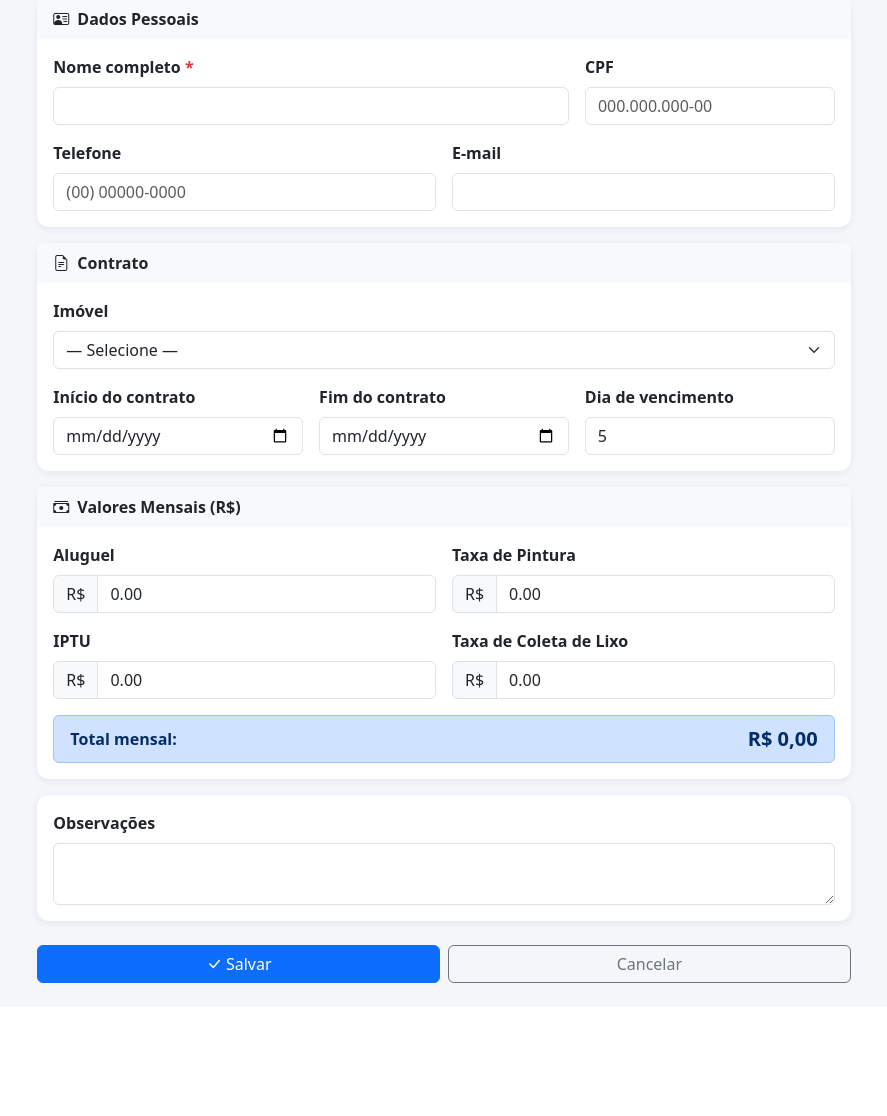
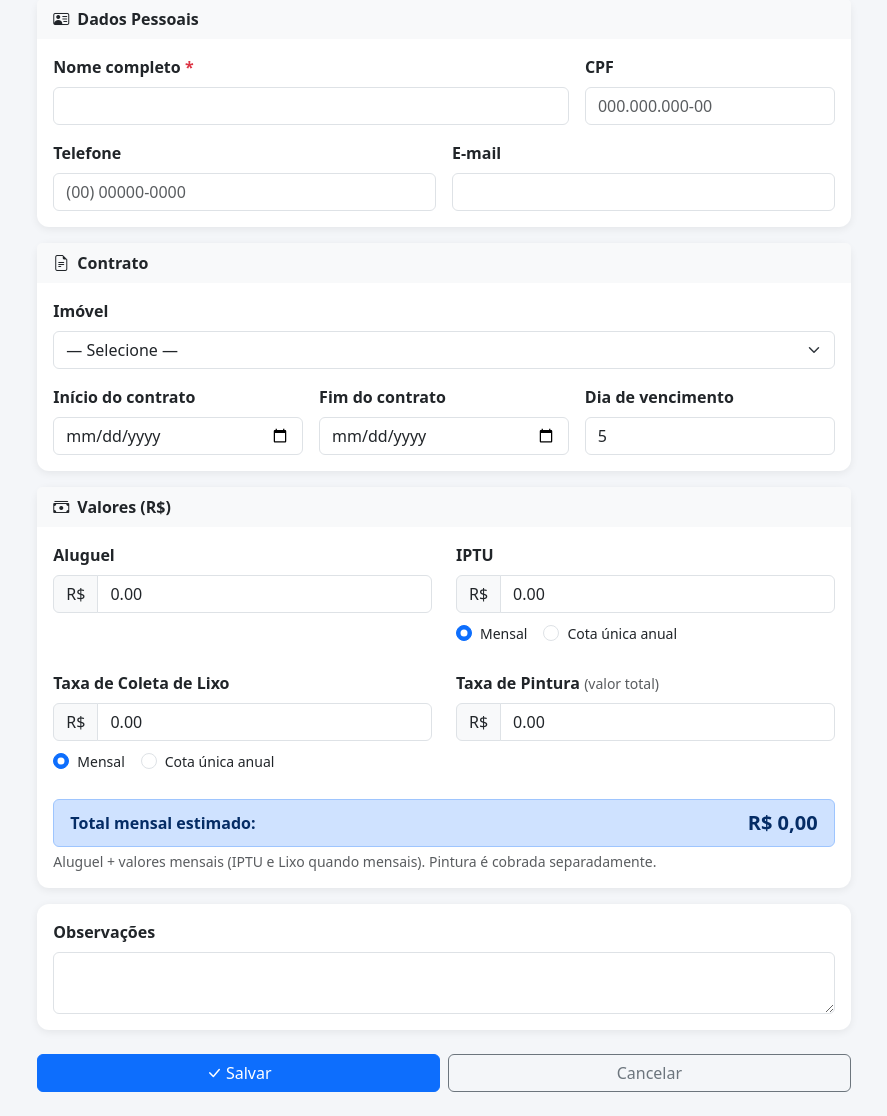
Before and after one commit to adaianecatapan-del/ALUGUEIS, a Flask app: page /inquilinos/novo in a window 1280 px wide. Shown: the part 134-1250 px from the top of the page, without its empty margins (196-1083 px from the left). Before the commit the page ends 1117 px from the top, so only its background shows below. Run offline with Flask 3, Linux system fonts and the light colour scheme; data that the repository does not hold is empty.

Commit message:
IPTU e lixo com opcao mensal/anual; pintura 50% entrada e 50% saida

```diff
--- a/app.py
+++ b/app.py
@@ -1,5 +1,5 @@
 from flask import Flask, render_template, request, redirect, url_for, flash, jsonify
-from database import get_db, init_db, atualizar_status_pagamentos
+from database import get_db, init_db, migrate_db, atualizar_status_pagamentos
 from datetime import date, datetime
 import calendar
 
@@ -10,6 +10,30 @@ app.secret_key = 'alugueis-secret-2024'
 @app.context_processor
 def inject_globals():
     return {'hoje': date.today().isoformat(), 'ano_atual': date.today().year}
+
+
+# ─── HELPER PINTURA ───────────────────────────────────────────────────────────
+
+def _criar_pintura_payments(conn, inq_id, taxa_pintura, data_inicio, data_fim):
+    if not taxa_pintura or taxa_pintura <= 0:
+        return
+    hoje = date.today().isoformat()
+    metade = round(taxa_pintura / 2, 2)
+    for data, obs in [(data_inicio, 'pintura-inicio'), (data_fim, 'pintura-fim')]:
+        if not data:
+            continue
+        existe = conn.execute(
+            "SELECT id FROM pagamentos WHERE inquilino_id=? AND observacao=?",
+            (inq_id, obs)
+        ).fetchone()
+        if not existe:
+            status = 'atrasado' if data < hoje else 'pendente'
+            conn.execute('''
+                INSERT INTO pagamentos
+                (inquilino_id, mes_referencia, taxa_pintura, total,
+                 data_vencimento, status, observacao)
+                VALUES (?,?,?,?,?,?,?)
+            ''', (inq_id, data[:7], metade, metade, data, status, obs))
 
 
 # ─── DASHBOARD ────────────────────────────────────────────────────────────────
@@ -152,22 +176,32 @@ def inquilino_novo():
     conn = get_db()
     imoveis = conn.execute('SELECT * FROM imoveis ORDER BY endereco').fetchall()
     if request.method == 'POST':
-        conn.execute('''
+        data_inicio = request.form.get('data_inicio') or None
+        data_fim = request.form.get('data_fim') or None
+        taxa_pintura = float(request.form.get('taxa_pintura') or 0)
+        cursor = conn.execute('''
             INSERT INTO inquilinos
             (nome, cpf, telefone, email, imovel_id, data_inicio, data_fim,
-             aluguel, taxa_pintura, iptu, taxa_lixo, dia_vencimento, observacao)
-            VALUES (?,?,?,?,?,?,?,?,?,?,?,?,?)
+             aluguel, taxa_pintura, iptu, taxa_lixo, dia_vencimento,
+             iptu_tipo, iptu_mes, taxa_lixo_tipo, taxa_lixo_mes, observacao)
+            VALUES (?,?,?,?,?,?,?,?,?,?,?,?,?,?,?,?,?)
         ''', (
             request.form['nome'], request.form.get('cpf'), request.form.get('telefone'),
             request.form.get('email'), request.form.get('imovel_id') or None,
-            request.form.get('data_inicio'), request.form.get('data_fim'),
+            data_inicio, data_fim,
             float(request.form.get('aluguel') or 0),
-            float(request.form.get('taxa_pintura') or 0),
+            taxa_pintura,
             float(request.form.get('iptu') or 0),
             float(request.form.get('taxa_lixo') or 0),
             int(request.form.get('dia_vencimento') or 5),
+            request.form.get('iptu_tipo', 'mensal'),
+            int(request.form.get('iptu_mes') or 1),
+            request.form.get('taxa_lixo_tipo', 'mensal'),
+            int(request.form.get('taxa_lixo_mes') or 1),
             request.form.get('observacao')
         ))
+        inq_id = cursor.lastrowid
+        _criar_pintura_payments(conn, inq_id, taxa_pintura, data_inicio, data_fim)
         conn.commit()
         conn.close()
         flash('Inquilino cadastrado com sucesso!', 'success')
@@ -182,22 +216,31 @@ def inquilino_editar(id):
     inquilino = conn.execute('SELECT * FROM inquilinos WHERE id=?', (id,)).fetchone()
     imoveis = conn.execute('SELECT * FROM imoveis ORDER BY endereco').fetchall()
     if request.method == 'POST':
+        data_inicio = request.form.get('data_inicio') or None
+        data_fim = request.form.get('data_fim') or None
+        taxa_pintura = float(request.form.get('taxa_pintura') or 0)
         conn.execute('''
             UPDATE inquilinos SET nome=?, cpf=?, telefone=?, email=?, imovel_id=?,
             data_inicio=?, data_fim=?, aluguel=?, taxa_pintura=?, iptu=?, taxa_lixo=?,
-            dia_vencimento=?, ativo=?, observacao=? WHERE id=?
+            dia_vencimento=?, iptu_tipo=?, iptu_mes=?, taxa_lixo_tipo=?, taxa_lixo_mes=?,
+            ativo=?, observacao=? WHERE id=?
         ''', (
             request.form['nome'], request.form.get('cpf'), request.form.get('telefone'),
             request.form.get('email'), request.form.get('imovel_id') or None,
-            request.form.get('data_inicio'), request.form.get('data_fim'),
+            data_inicio, data_fim,
             float(request.form.get('aluguel') or 0),
-            float(request.form.get('taxa_pintura') or 0),
+            taxa_pintura,
             float(request.form.get('iptu') or 0),
             float(request.form.get('taxa_lixo') or 0),
             int(request.form.get('dia_vencimento') or 5),
+            request.form.get('iptu_tipo', 'mensal'),
+            int(request.form.get('iptu_mes') or 1),
+            request.form.get('taxa_lixo_tipo', 'mensal'),
+            int(request.form.get('taxa_lixo_mes') or 1),
             1 if request.form.get('ativo') else 0,
             request.form.get('observacao'), id
         ))
+        _criar_pintura_payments(conn, id, taxa_pintura, data_inicio, data_fim)
         conn.commit()
         conn.close()
         flash('Inquilino atualizado!', 'success')
@@ -281,16 +324,28 @@ def pagamento_gerar():
                 ultimo_dia = calendar.monthrange(ano, mes)[1]
                 dia_venc = min(inq['dia_vencimento'], ultimo_dia)
                 data_venc = f"{ano:04d}-{mes:02d}-{dia_venc:02d}"
-                total = (inq['aluguel'] + inq['taxa_pintura'] +
-                         inq['iptu'] + inq['taxa_lixo'])
+
+                iptu_tipo = inq['iptu_tipo'] or 'mensal'
+                iptu_val = (inq['iptu'] or 0) if (
+                    iptu_tipo == 'mensal' or
+                    (iptu_tipo == 'anual' and mes == (inq['iptu_mes'] or 1))
+                ) else 0
+
+                lixo_tipo = inq['taxa_lixo_tipo'] or 'mensal'
+                lixo_val = (inq['taxa_lixo'] or 0) if (
+                    lixo_tipo == 'mensal' or
+                    (lixo_tipo == 'anual' and mes == (inq['taxa_lixo_mes'] or 1))
+                ) else 0
+
+                total = (inq['aluguel'] or 0) + iptu_val + lixo_val
                 status = 'atrasado' if data_venc < date.today().isoformat() else 'pendente'
                 conn.execute('''
                     INSERT INTO pagamentos
                     (inquilino_id, mes_referencia, aluguel, taxa_pintura, iptu, taxa_lixo,
                      total, data_vencimento, status)
                     VALUES (?,?,?,?,?,?,?,?,?)
-                ''', (iid, mes_ref, inq['aluguel'], inq['taxa_pintura'],
-                      inq['iptu'], inq['taxa_lixo'], total, data_venc, status))
+                ''', (iid, mes_ref, inq['aluguel'] or 0, 0,
+                      iptu_val, lixo_val, total, data_venc, status))
                 gerados += 1
         conn.commit()
         conn.close()
@@ -456,6 +511,7 @@ def api_inquilino(id):
 
 if __name__ == '__main__':
     init_db()
+    migrate_db()
     import socket
     hostname = socket.gethostname()
     local_ip = socket.gethostbyname(hostname)
--- a/templates/inquilino_form.html
+++ b/templates/inquilino_form.html
@@ -67,13 +67,13 @@
             </div>
             <div class="col-12 col-md-4">
               <label class="form-label fw-semibold">Início do contrato</label>
-              <input type="date" name="data_inicio" class="form-control"
-                     value="{{ inquilino.data_inicio if inquilino }}">
+              <input type="date" name="data_inicio" class="form-control" id="data_inicio"
+                     value="{{ inquilino.data_inicio if inquilino }}" oninput="calcPintura()">
             </div>
             <div class="col-12 col-md-4">
               <label class="form-label fw-semibold">Fim do contrato</label>
-              <input type="date" name="data_fim" class="form-control"
-                     value="{{ inquilino.data_fim if inquilino }}">
+              <input type="date" name="data_fim" class="form-control" id="data_fim"
+                     value="{{ inquilino.data_fim if inquilino }}" oninput="calcPintura()">
             </div>
             <div class="col-12 col-md-4">
               <label class="form-label fw-semibold">Dia de vencimento</label>
@@ -93,13 +93,15 @@
         </div>
       </div>
 
-      <!-- Valores mensais -->
+      <!-- Valores -->
       <div class="card mb-3">
         <div class="card-header fw-semibold bg-light border-0">
-          <i class="bi bi-cash-stack me-2"></i>Valores Mensais (R$)
+          <i class="bi bi-cash-stack me-2"></i>Valores (R$)
         </div>
         <div class="card-body">
-          <div class="row g-3">
+          <div class="row g-4">
+
+            <!-- Aluguel -->
             <div class="col-12 col-sm-6">
               <label class="form-label fw-semibold">Aluguel</label>
               <div class="input-group">
@@ -109,38 +111,92 @@
                        oninput="calcTotal()">
               </div>
             </div>
-            <div class="col-12 col-sm-6">
-              <label class="form-label fw-semibold">Taxa de Pintura</label>
-              <div class="input-group">
-                <span class="input-group-text">R$</span>
-                <input type="number" name="taxa_pintura" class="form-control" step="0.01" min="0"
-                       id="val_pintura" value="{{ inquilino.taxa_pintura if inquilino else '0.00' }}"
-                       oninput="calcTotal()">
-              </div>
-            </div>
+
+            <!-- IPTU -->
             <div class="col-12 col-sm-6">
               <label class="form-label fw-semibold">IPTU</label>
-              <div class="input-group">
+              <div class="input-group mb-2">
                 <span class="input-group-text">R$</span>
                 <input type="number" name="iptu" class="form-control" step="0.01" min="0"
                        id="val_iptu" value="{{ inquilino.iptu if inquilino else '0.00' }}"
                        oninput="calcTotal()">
               </div>
+              <div class="d-flex gap-3">
+                <div class="form-check">
+                  <input class="form-check-input" type="radio" name="iptu_tipo" value="mensal"
+                         id="iptu_mensal" onchange="toggleMes('iptu')"
+                         {% if not inquilino or (inquilino.iptu_tipo or 'mensal') == 'mensal' %}checked{% endif %}>
+                  <label class="form-check-label small" for="iptu_mensal">Mensal</label>
+                </div>
+                <div class="form-check">
+                  <input class="form-check-input" type="radio" name="iptu_tipo" value="anual"
+                         id="iptu_anual" onchange="toggleMes('iptu')"
+                         {% if inquilino and inquilino.iptu_tipo == 'anual' %}checked{% endif %}>
+                  <label class="form-check-label small" for="iptu_anual">Cota única anual</label>
+                </div>
+              </div>
+              <div id="iptu_mes_div" class="mt-2 {% if not inquilino or (inquilino.iptu_tipo or 'mensal') != 'anual' %}d-none{% endif %}">
+                <label class="form-label small mb-1">Mês de vencimento</label>
+                <select name="iptu_mes" class="form-select form-select-sm">
+                  {% for m, nome in [(1,'Janeiro'),(2,'Fevereiro'),(3,'Março'),(4,'Abril'),(5,'Maio'),(6,'Junho'),(7,'Julho'),(8,'Agosto'),(9,'Setembro'),(10,'Outubro'),(11,'Novembro'),(12,'Dezembro')] %}
+                  <option value="{{ m }}" {% if inquilino and inquilino.iptu_mes == m %}selected{% endif %}>{{ nome }}</option>
+                  {% endfor %}
+                </select>
+              </div>
             </div>
+
+            <!-- Taxa de Lixo -->
             <div class="col-12 col-sm-6">
               <label class="form-label fw-semibold">Taxa de Coleta de Lixo</label>
-              <div class="input-group">
+              <div class="input-group mb-2">
                 <span class="input-group-text">R$</span>
                 <input type="number" name="taxa_lixo" class="form-control" step="0.01" min="0"
                        id="val_lixo" value="{{ inquilino.taxa_lixo if inquilino else '0.00' }}"
                        oninput="calcTotal()">
               </div>
+              <div class="d-flex gap-3">
+                <div class="form-check">
+                  <input class="form-check-input" type="radio" name="taxa_lixo_tipo" value="mensal"
+                         id="lixo_mensal" onchange="toggleMes('lixo')"
+                         {% if not inquilino or (inquilino.taxa_lixo_tipo or 'mensal') == 'mensal' %}checked{% endif %}>
+                  <label class="form-check-label small" for="lixo_mensal">Mensal</label>
+                </div>
+                <div class="form-check">
+                  <input class="form-check-input" type="radio" name="taxa_lixo_tipo" value="anual"
+                         id="lixo_anual" onchange="toggleMes('lixo')"
+                         {% if inquilino and inquilino.taxa_lixo_tipo == 'anual' %}checked{% endif %}>
+                  <label class="form-check-label small" for="lixo_anual">Cota única anual</label>
+                </div>
+              </div>
+              <div id="lixo_mes_div" class="mt-2 {% if not inquilino or (inquilino.taxa_lixo_tipo or 'mensal') != 'anual' %}d-none{% endif %}">
+                <label class="form-label small mb-1">Mês de vencimento</label>
+                <select name="taxa_lixo_mes" class="form-select form-select-sm">
+                  {% for m, nome in [(1,'Janeiro'),(2,'Fevereiro'),(3,'Março'),(4,'Abril'),(5,'Maio'),(6,'Junho'),(7,'Julho'),(8,'Agosto'),(9,'Setembro'),(10,'Outubro'),(11,'Novembro'),(12,'Dezembro')] %}
+                  <option value="{{ m }}" {% if inquilino and inquilino.taxa_lixo_mes == m %}selected{% endif %}>{{ nome }}</option>
+                  {% endfor %}
+                </select>
+              </div>
             </div>
+
+            <!-- Taxa de Pintura -->
+            <div class="col-12 col-sm-6">
+              <label class="form-label fw-semibold">Taxa de Pintura <span class="text-muted small fw-normal">(valor total)</span></label>
+              <div class="input-group mb-2">
+                <span class="input-group-text">R$</span>
+                <input type="number" name="taxa_pintura" class="form-control" step="0.01" min="0"
+                       id="val_pintura" value="{{ inquilino.taxa_pintura if inquilino else '0.00' }}"
+                       oninput="calcPintura(); calcTotal()">
+              </div>
+              <div id="pintura_preview" class="small"></div>
+            </div>
+
+            <!-- Total mensal -->
             <div class="col-12">
               <div class="alert alert-primary mb-0 d-flex justify-content-between align-items-center py-2">
-                <span class="fw-semibold">Total mensal:</span>
+                <span class="fw-semibold">Total mensal estimado:</span>
                 <span class="fs-5 fw-bold" id="total_mensal">R$ 0,00</span>
               </div>
+              <div class="form-text">Aluguel + valores mensais (IPTU e Lixo quando mensais). Pintura é cobrada separadamente.</div>
             </div>
           </div>
         </div>
@@ -167,14 +223,43 @@
 
 {% block scripts %}
 <script>
+const meses = ['Janeiro','Fevereiro','Março','Abril','Maio','Junho','Julho','Agosto','Setembro','Outubro','Novembro','Dezembro'];
+
+function toggleMes(tipo) {
+  const radio = document.querySelector(`input[name="${tipo === 'iptu' ? 'iptu_tipo' : 'taxa_lixo_tipo'}"][value="anual"]`);
+  const div = document.getElementById(tipo === 'iptu' ? 'iptu_mes_div' : 'lixo_mes_div');
+  div.classList.toggle('d-none', !radio.checked);
+  calcTotal();
+}
+
 function calcTotal() {
   const a = parseFloat(document.getElementById('val_aluguel').value) || 0;
-  const p = parseFloat(document.getElementById('val_pintura').value) || 0;
   const i = parseFloat(document.getElementById('val_iptu').value) || 0;
   const l = parseFloat(document.getElementById('val_lixo').value) || 0;
-  const total = a + p + i + l;
+  const iptuMensal = document.getElementById('iptu_mensal').checked;
+  const lixoMensal = document.getElementById('lixo_mensal').checked;
+  const total = a + (iptuMensal ? i : 0) + (lixoMensal ? l : 0);
   document.getElementById('total_mensal').textContent = 'R$ ' + total.toLocaleString('pt-BR', {minimumFractionDigits: 2});
 }
-document.addEventListener('DOMContentLoaded', calcTotal);
+
+function calcPintura() {
+  const val = parseFloat(document.getElementById('val_pintura').value) || 0;
+  const inicio = document.getElementById('data_inicio').value;
+  const fim = document.getElementById('data_fim').value;
+  const div = document.getElementById('pintura_preview');
+  if (val <= 0) { div.innerHTML = ''; return; }
+  const metade = (val / 2).toLocaleString('pt-BR', {minimumFractionDigits: 2});
+  let html = '<div class="mt-1">';
+  if (inicio) html += `<span class="badge bg-info text-dark me-1"><i class="bi bi-door-open me-1"></i>Entrada: R$ ${metade} em ${inicio.split('-').reverse().join('/')}</span>`;
+  if (fim) html += `<span class="badge bg-warning text-dark"><i class="bi bi-door-closed me-1"></i>Saída: R$ ${metade} em ${fim.split('-').reverse().join('/')}</span>`;
+  if (!inicio && !fim) html += '<span class="text-muted">Informe as datas do contrato</span>';
+  html += '</div>';
+  div.innerHTML = html;
+}
+
+document.addEventListener('DOMContentLoaded', function() {
+  calcTotal();
+  calcPintura();
+});
 </script>
 {% endblock %}
--- a/wsgi.py
+++ b/wsgi.py
@@ -7,5 +7,6 @@ if path not in sys.path:
 
 from app import app as application
 
-from database import init_db
+from database import init_db, migrate_db
 init_db()
+migrate_db()
```
Also changed, not shown: database.py (+16 -0 lines).
